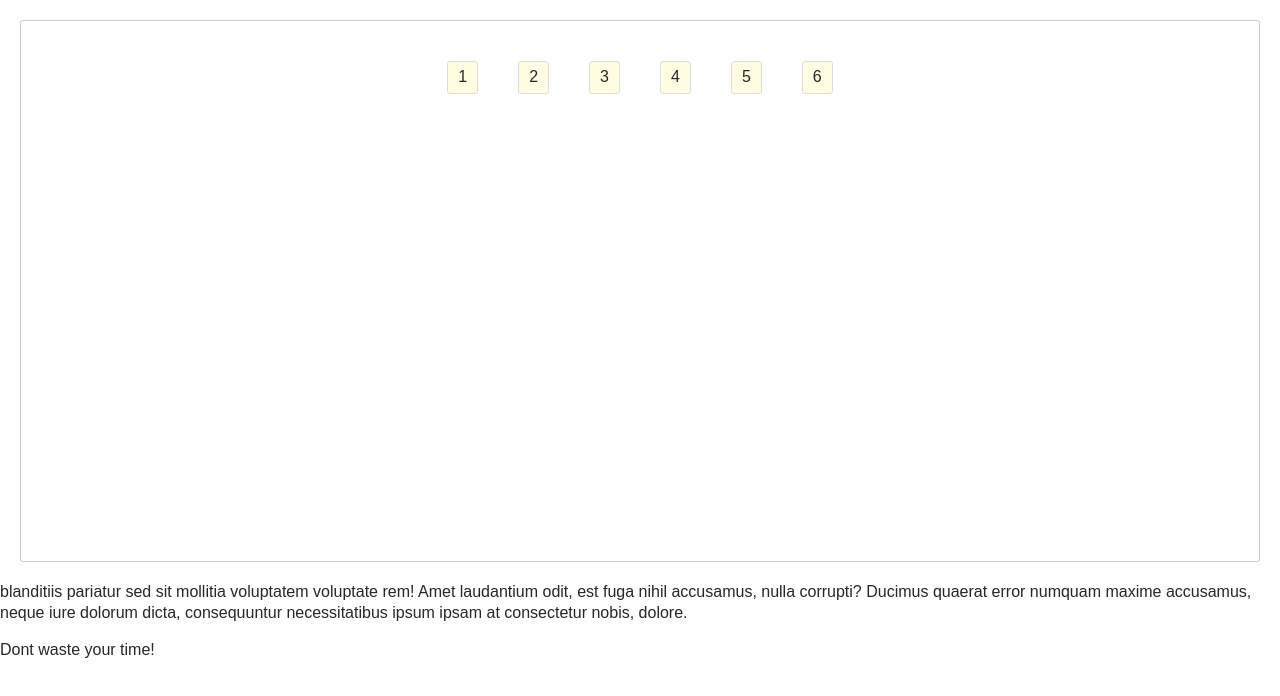
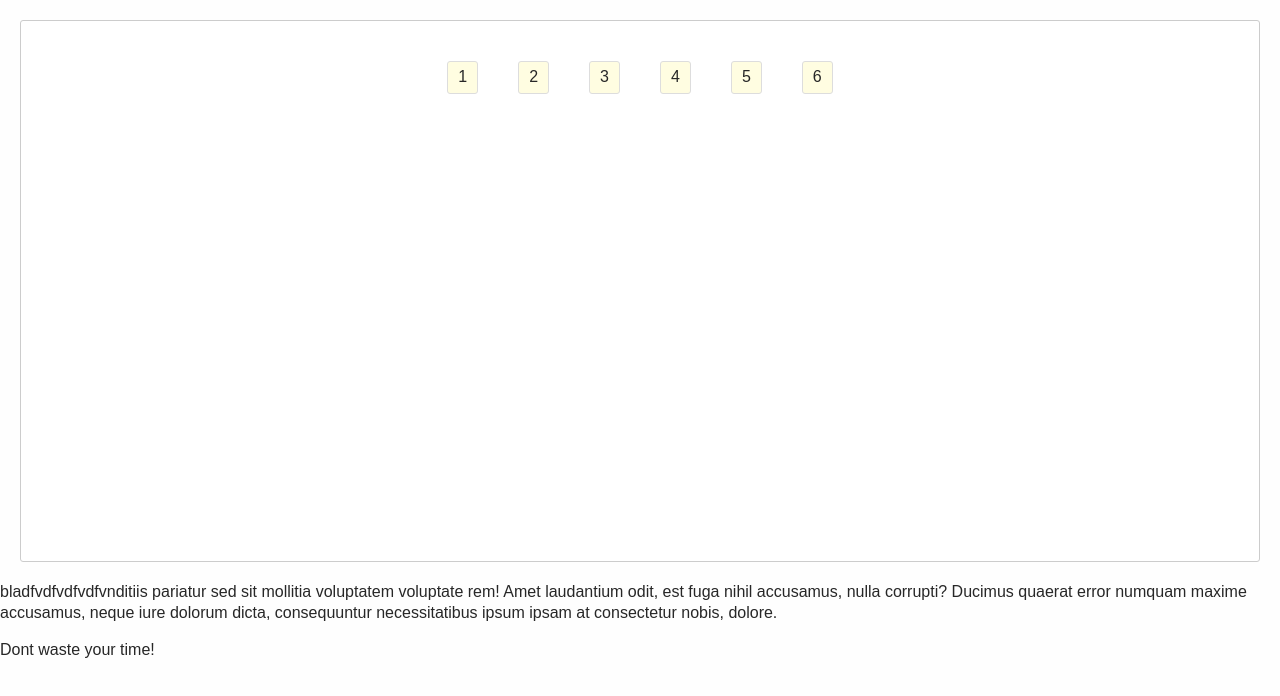
Before and after one commit to azotchik55/edu-rep, a plain HTML site: page index.html in a window 1280 px wide. Drawn offline with Linux system fonts and the light colour scheme.

Commit message:
Update index.html

```diff
--- a/index.html
+++ b/index.html
@@ -65,7 +65,7 @@
 			<div class="bl fl5">5</div>
 			<div class="bl fl6">6</div>
 		</div>
-		<p>blanditiis pariatur sed sit mollitia voluptatem voluptate rem! Amet laudantium odit, est fuga nihil accusamus, nulla corrupti? Ducimus quaerat error numquam maxime accusamus, neque iure dolorum dicta, consequuntur necessitatibus ipsum ipsam at consectetur nobis, dolore.</p>
+		<p>bladfvdfvdfvdfvnditiis pariatur sed sit mollitia voluptatem voluptate rem! Amet laudantium odit, est fuga nihil accusamus, nulla corrupti? Ducimus quaerat error numquam maxime accusamus, neque iure dolorum dicta, consequuntur necessitatibus ipsum ipsam at consectetur nobis, dolore.</p>
 		<div>Dont waste your time!</div>
 
 	</body>
```
